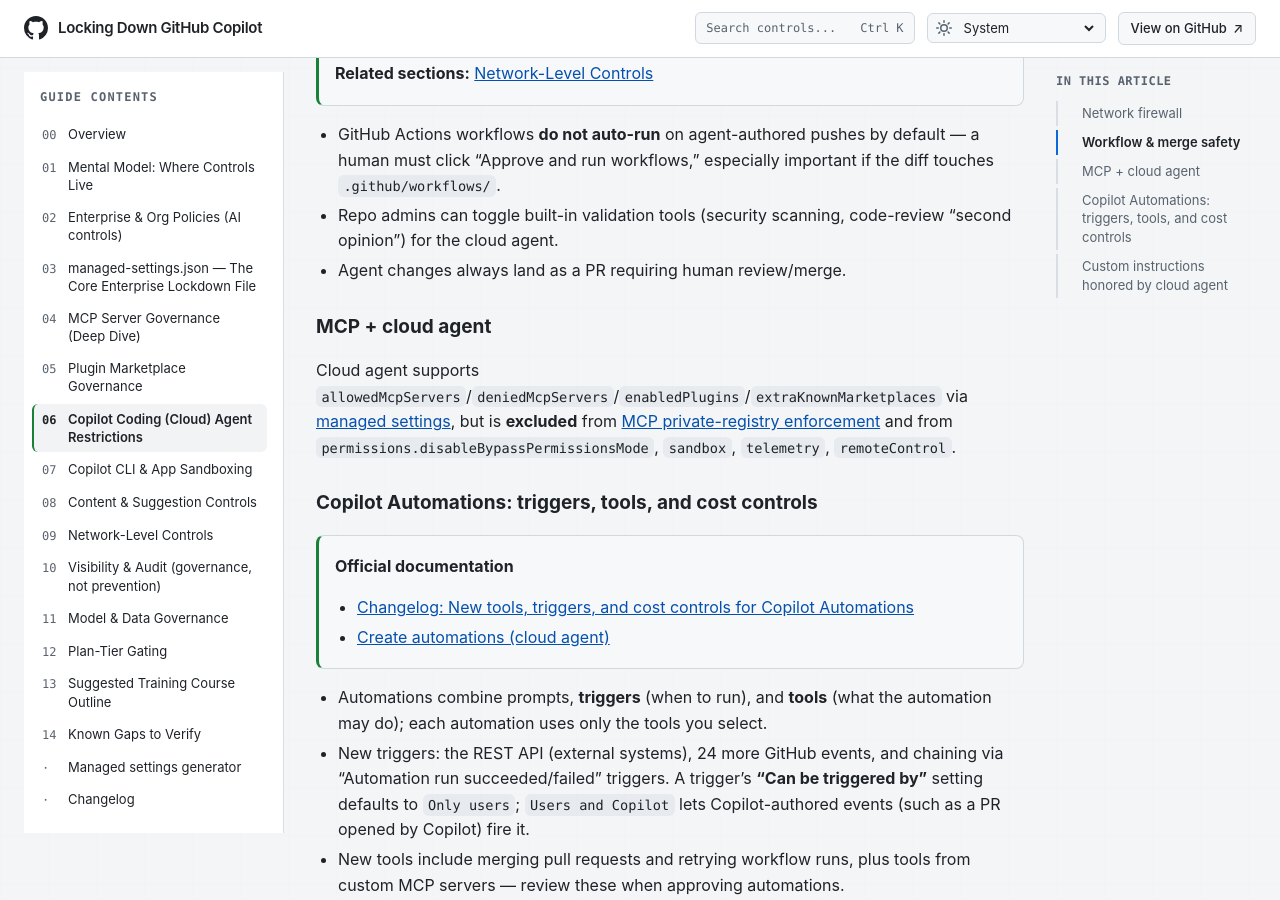
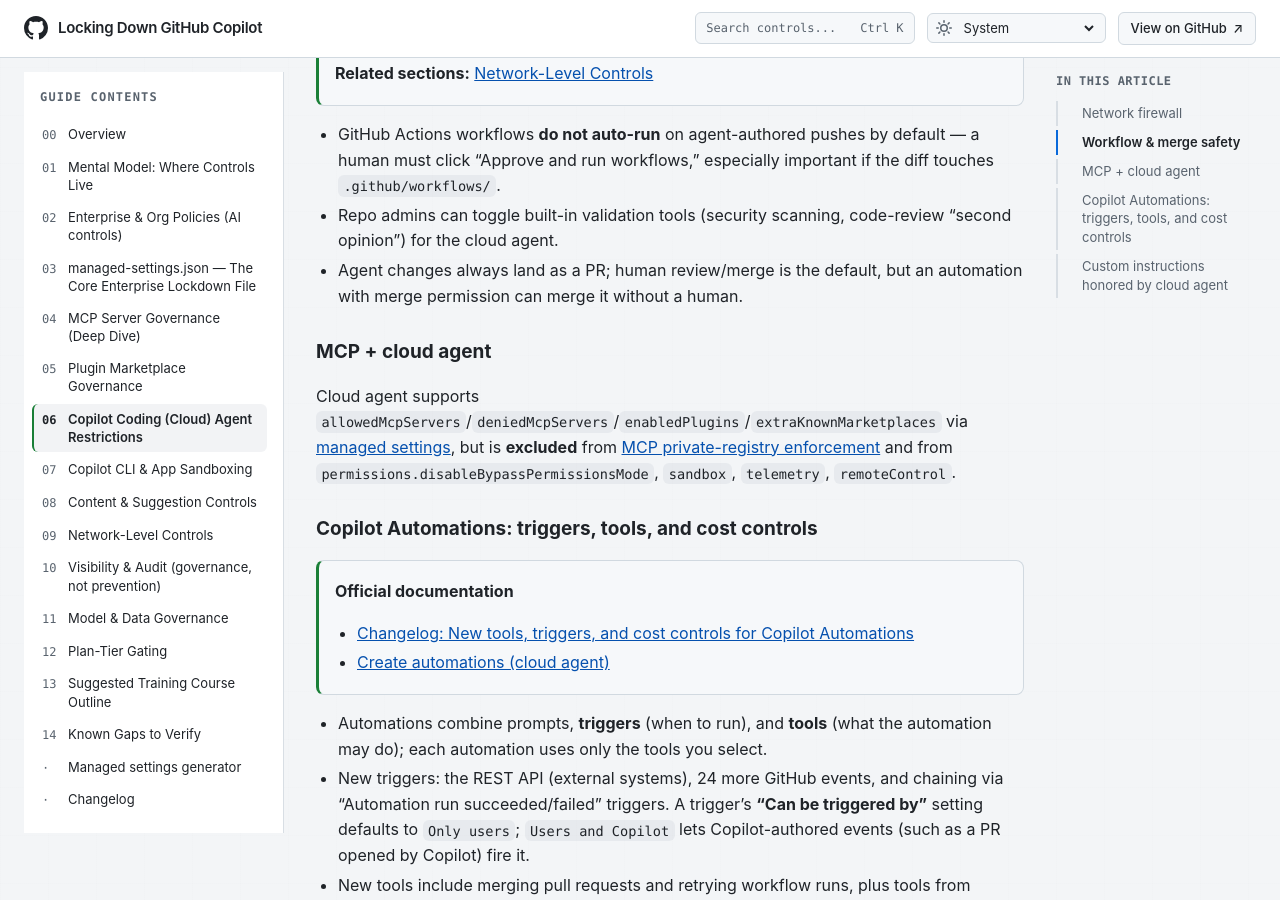
Before and after one commit to beardofedu/copilot-governance-training, a Jekyll site: the page built from docs/sections/cloud-agent.md, in a window 1280 px wide and 900 px high, scrolled down 797 px. Built offline with Jekyll 4.4.1, drawn with Linux system fonts in a browser that asks for light colours.

Commit message:
Qualify cloud-agent merge guarantee
Co-authored-by: beardofedu <18329853+beardofedu@users.noreply.github.com>

```diff
--- a/docs/sections/cloud-agent.md
+++ b/docs/sections/cloud-agent.md
@@ -25,7 +25,7 @@ last_reviewed: 2026-10-29
 
 - GitHub Actions workflows **do not auto-run** on agent-authored pushes by default — a human must click "Approve and run workflows," especially important if the diff touches `.github/workflows/`.
 - Repo admins can toggle built-in validation tools (security scanning, code-review "second opinion") for the cloud agent.
-- Agent changes always land as a PR requiring human review/merge.
+- Agent changes always land as a PR; human review/merge is the default, but an automation with merge permission can merge it without a human.
 
 ### MCP + cloud agent
 Cloud agent supports `allowedMcpServers`/`deniedMcpServers`/`enabledPlugins`/`extraKnownMarketplaces` via [managed settings]({{ '/sections/managed-settings/' | relative_url }}), but is **excluded** from [MCP private-registry enforcement]({{ '/sections/mcp-governance/#mcp-registry-public-preview--not-the-recommended-method' | relative_url }}) and from `permissions.disableBypassPermissionsMode`, `sandbox`, `telemetry`, `remoteControl`.
```
